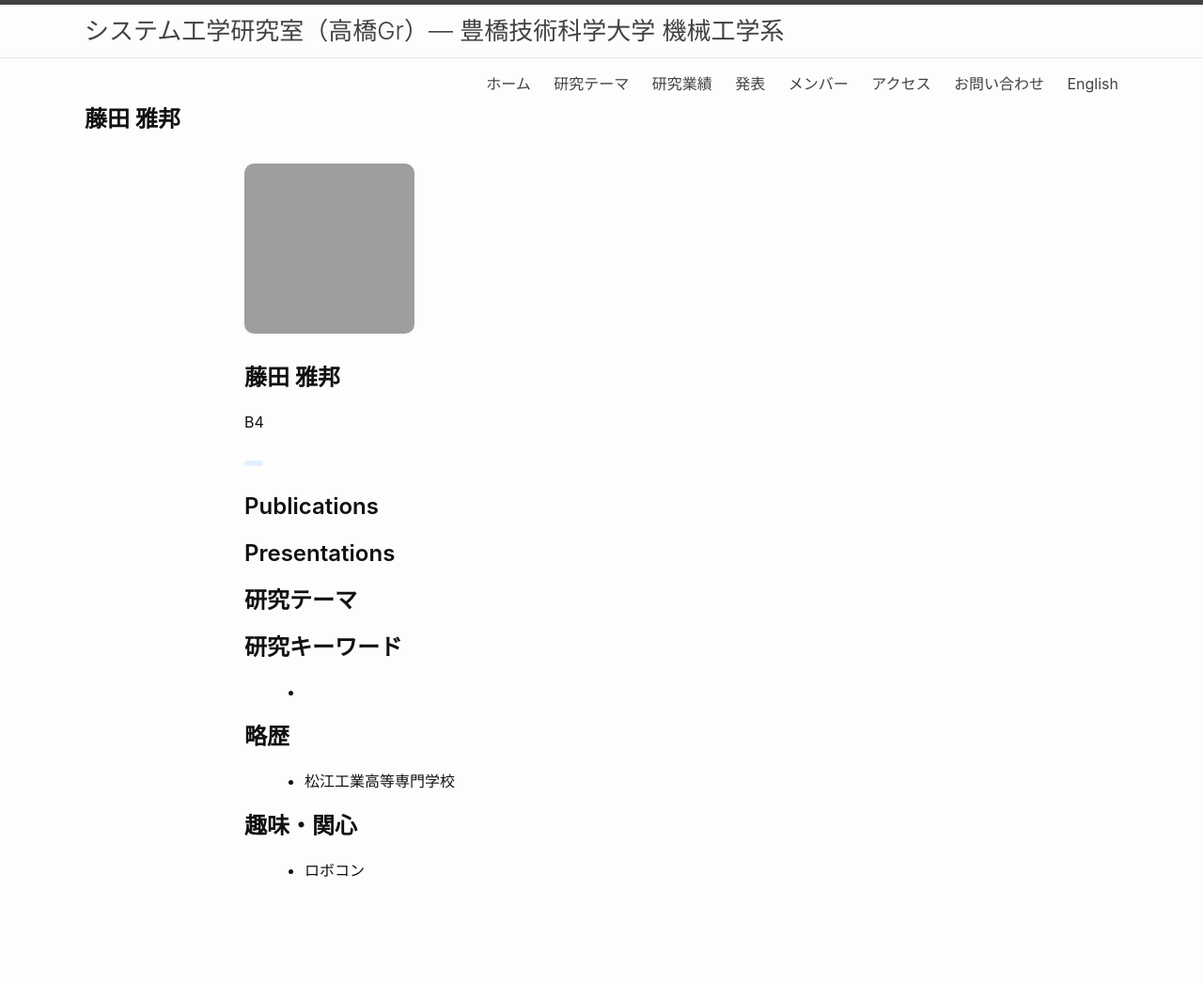
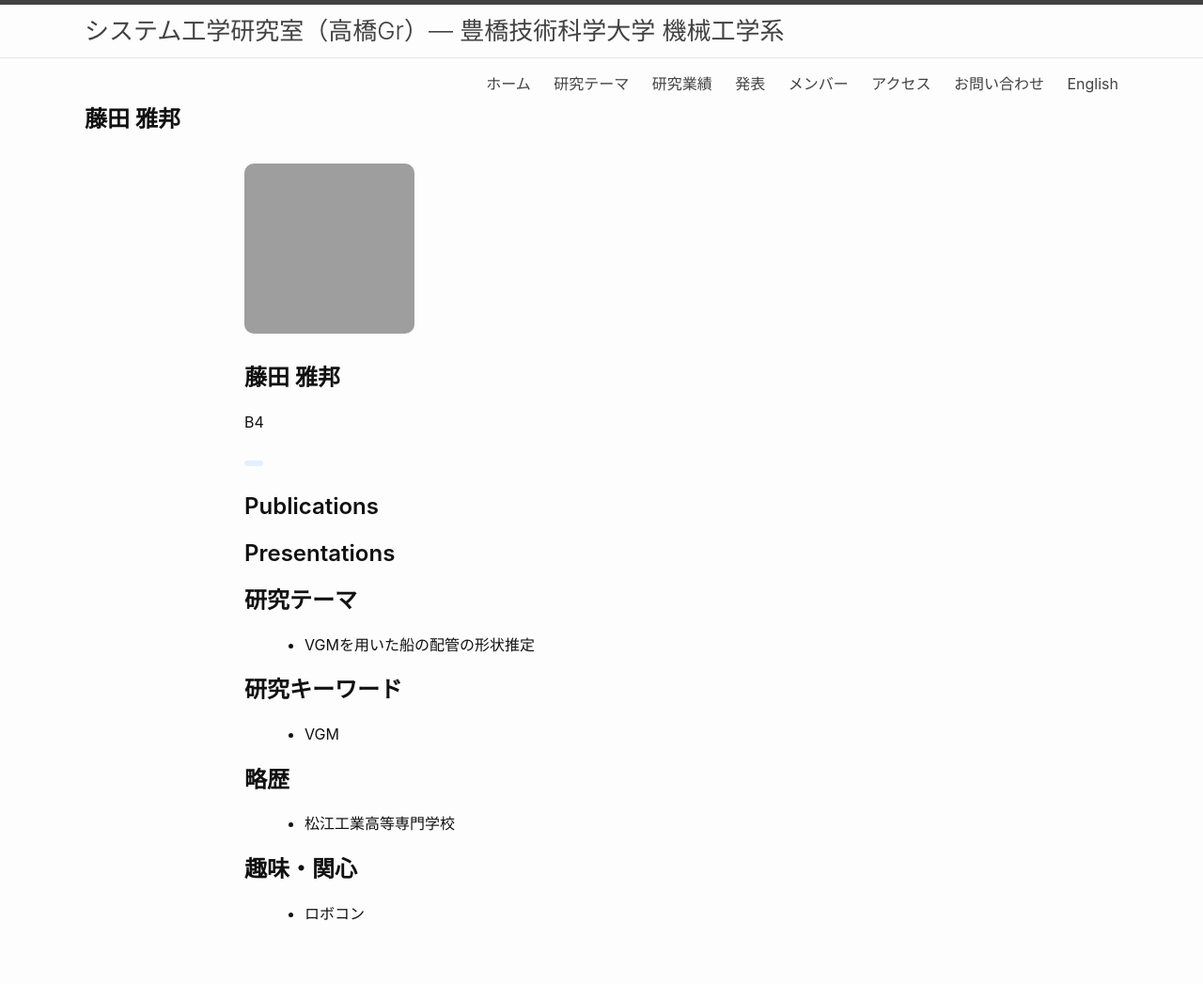
Before and after one commit to tlab-tut/tlab-site, a Jekyll site: the page built from members/fujita.md, in a window 1280 px wide. Shown: the whole page at 94% size. Built offline with Jekyll 4.4.1, drawn with Linux system fonts in a browser that asks for light colours; before the commit the page ends 1002 px from its top, so only the background shows below that; grey boxes are pictures that could not be loaded.

Commit message:
追加の人の分の情報を追加

```diff
--- a/members/fujita.md
+++ b/members/fujita.md
@@ -21,10 +21,10 @@ research_tags:
 ---
 
 ## 研究テーマ
-
+- VGMを用いた船の配管の形状推定
 
 ## 研究キーワード
--
+- VGM
 
 
 ## 略歴
```
